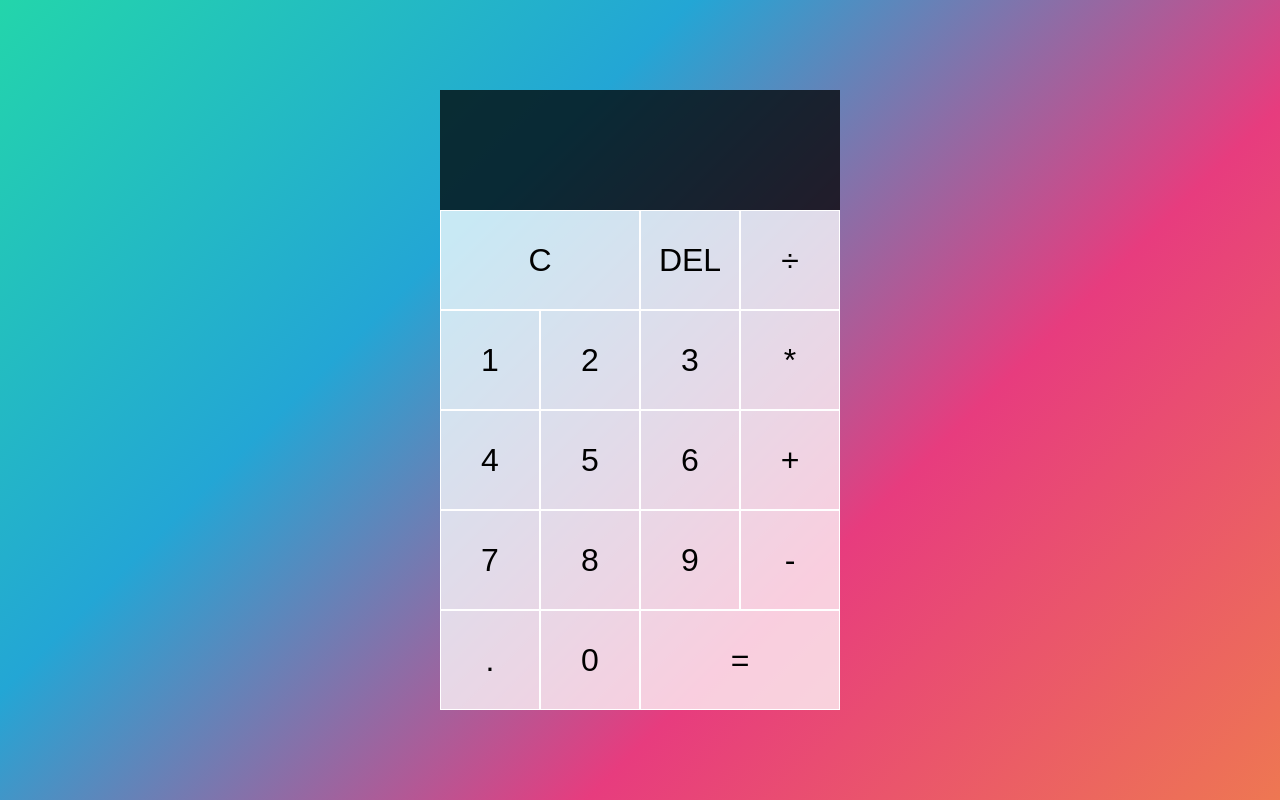
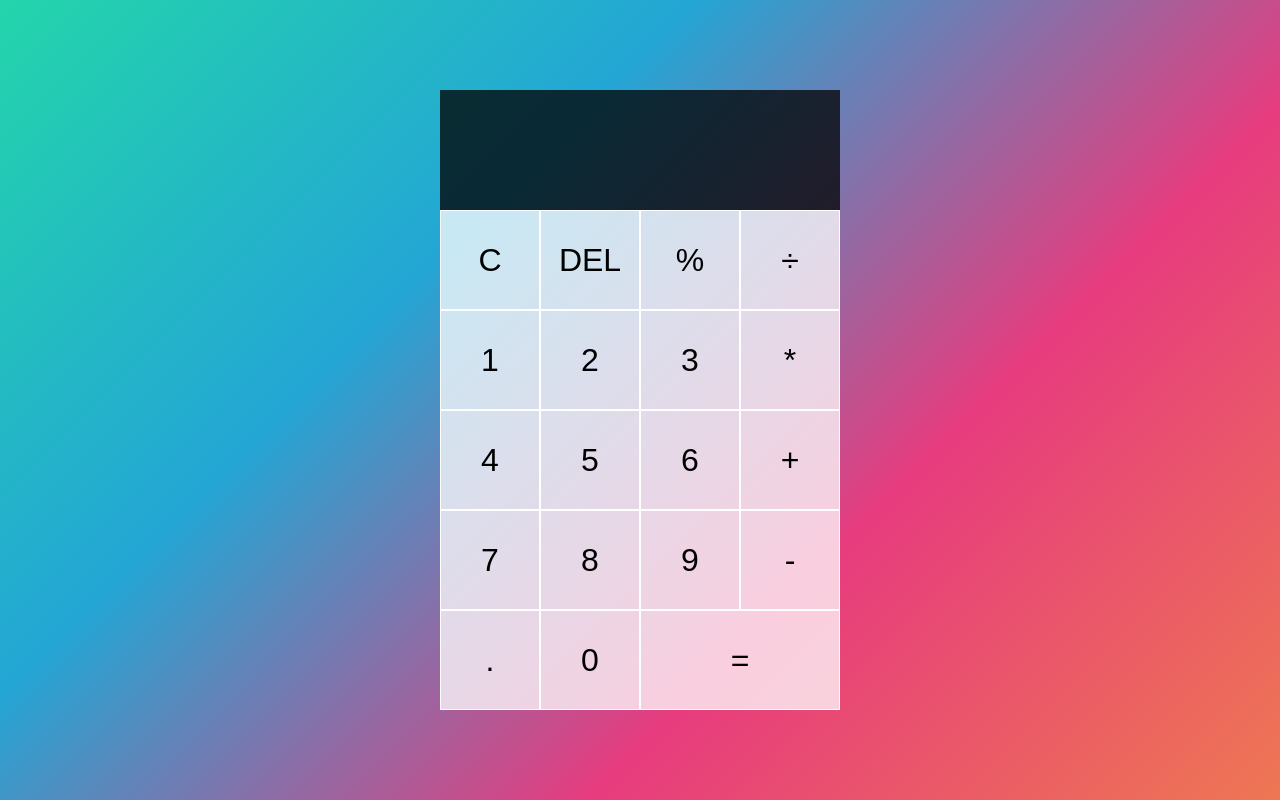
Before and after one commit to aguilarandres/js-calculator, a plain HTML site: page index.html in a window 1280 px wide. Drawn offline with Linux system fonts and the light colour scheme.

Commit message:
updated calculator grid to include '%' button

```diff
--- a/index.html
+++ b/index.html
@@ -12,8 +12,9 @@
         <div data-previous-operand class="previous-operand"></div>
         <div data-current-operand class="current-operand"></div>
       </div>
-      <button data-clear class="span-two">C</button>
+      <button data-clear>C</button>
       <button data-delete>DEL</button>
+      <button data-operation>%</button>
       <button data-operation>÷</button>
       <button data-number>1</button>
       <button data-number>2</button>
```
